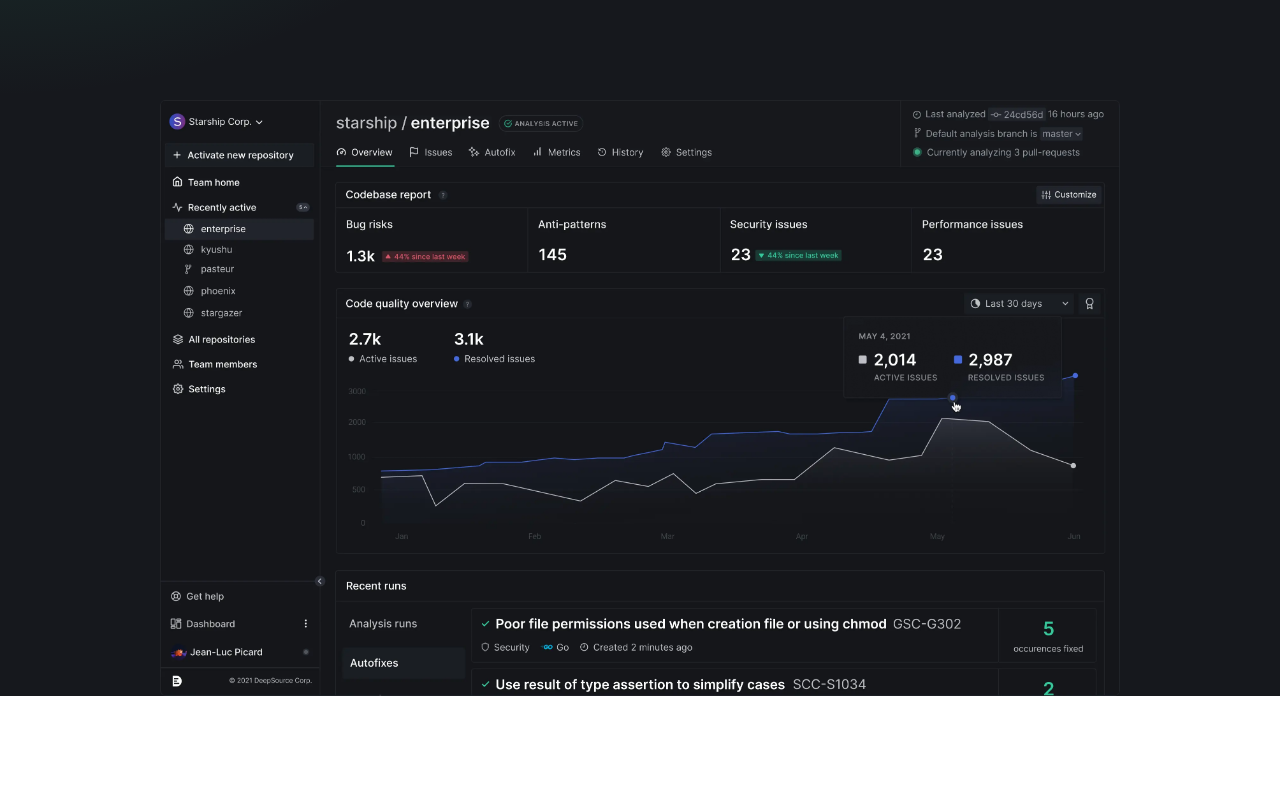
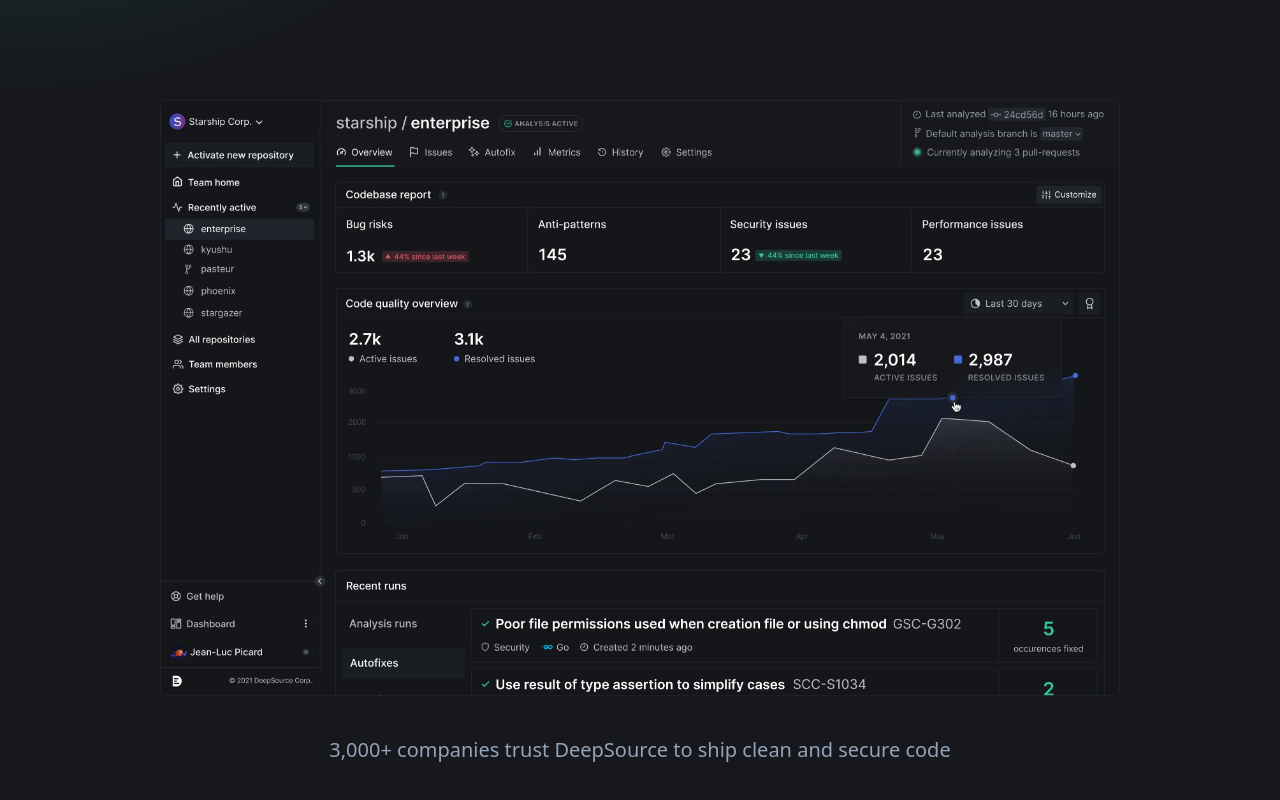
Before and after one commit to mir-hussain/deepspace-homepage-with-react, a React (Create React App) app: page / in a window 1280 px wide. Shown: the part 608-1408 px from the top of the page. Before the commit the page ends 1304 px from the top, so only its background shows below. Built offline with nearby package versions, Linux system fonts and the light colour scheme.

Commit message:
working on partner section

```diff
--- a/package.json
+++ b/package.json
@@ -9,6 +9,7 @@
     "gsap": "^3.10.4",
     "react": "^18.1.0",
     "react-dom": "^18.1.0",
+    "react-icons": "^4.4.0",
     "react-scripts": "5.0.1",
     "web-vitals": "^2.1.0"
   },
--- a/src/pages/home/Home.js
+++ b/src/pages/home/Home.js
@@ -1,12 +1,14 @@
 import React from "react";
 import Navbar from "../../components/Navbar";
 import Landing from "./Landing";
+import Partners from "./Partners";
 
 const Home = () => {
   return (
     <>
       <Navbar />
       <Landing />
+      <Partners />
     </>
   );
 };
--- /dev/null
+++ b/src/pages/home/Partners.js
@@ -0,0 +1,13 @@
+import React from "react";
+
+const Partners = () => {
+  return (
+    <div className='py-10'>
+      <h1 className='text-center text-xl text-slate-400'>
+        3,000+ companies trust DeepSource to ship clean and secure code
+      </h1>
+    </div>
+  );
+};
+
+export default Partners;
```
Also changed, not shown: 1 other file (tests, documents, lock files or other folders).
